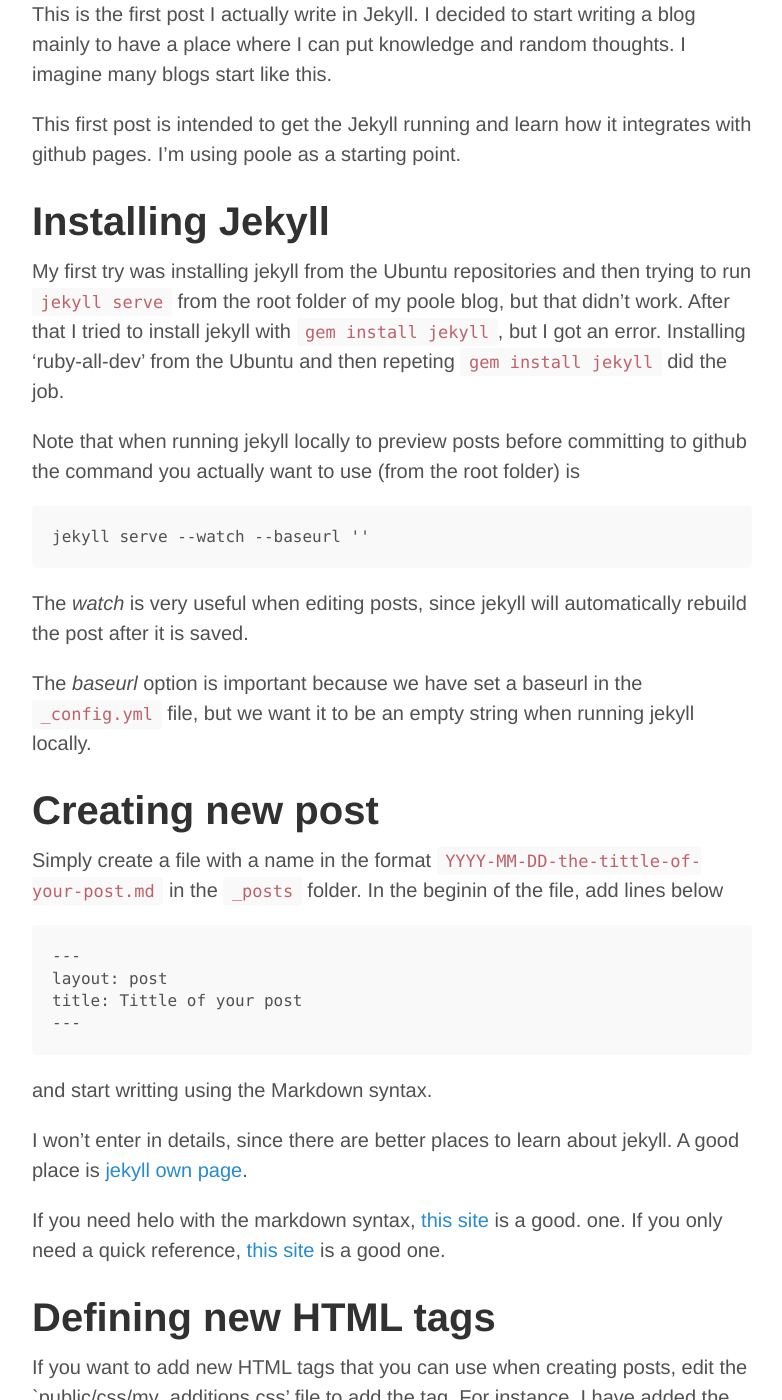
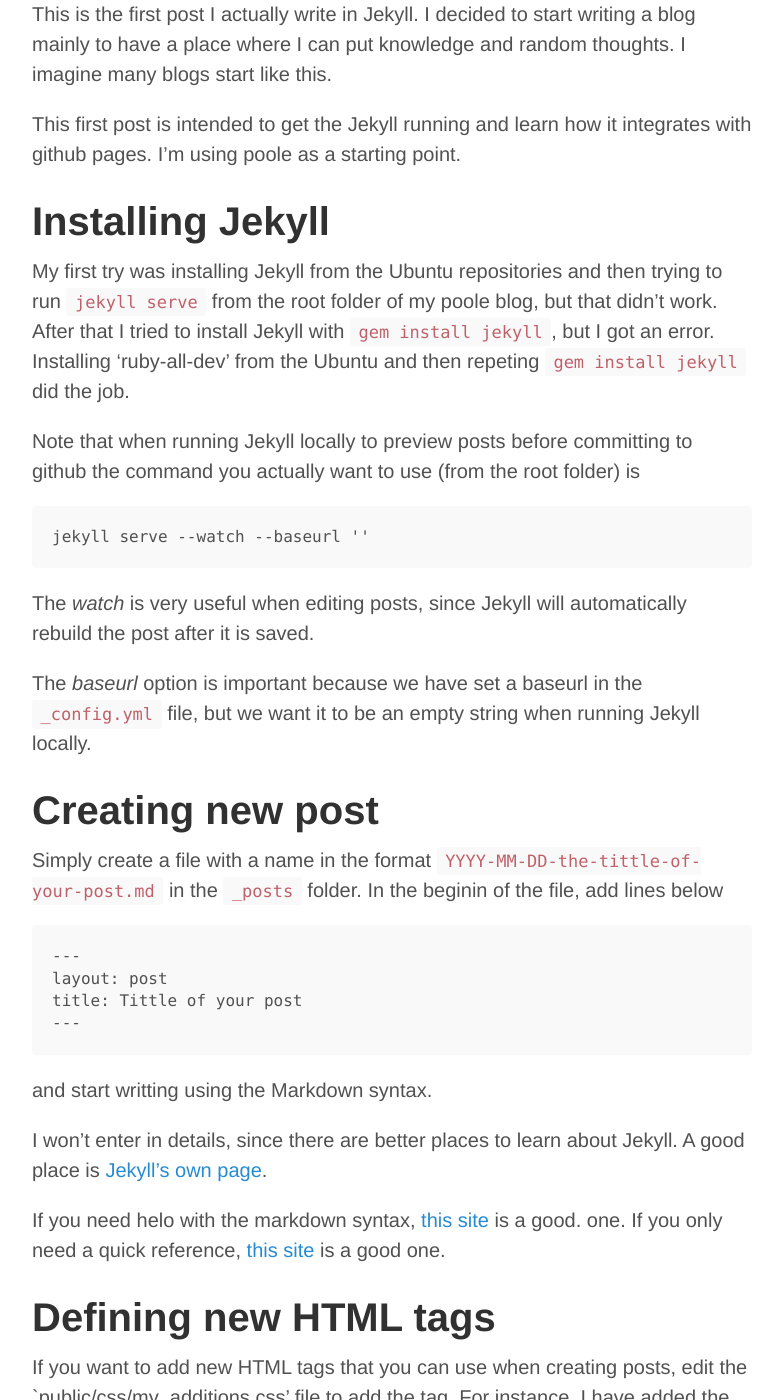
Before and after one commit to darcamo/darcamo.github.com, a Jekyll site: the page built from _posts/2014-08-01-the-first-post.md, in a window 1280 px wide and 1400 px high, scrolled down 232 px. Shown: the whole window, without its empty margins (248-1030 px from the left). Built offline with Jekyll 4.4.1, drawn with Linux system fonts in a browser that asks for light colours; Markdown is read by kramdown in place of the engine named in the settings.

```diff
--- a/_posts/2014-08-01-the-first-post.md
+++ b/_posts/2014-08-01-the-first-post.md
@@ -12,23 +12,23 @@ integrates with github pages. I'm using poole as a starting point.
 
 # Installing Jekyll #
 
-My first try was installing jekyll from the Ubuntu repositories and then
+My first try was installing Jekyll from the Ubuntu repositories and then
 trying to run `jekyll serve` from the root folder of my poole blog, but
-that didn't work. After that I tried to install jekyll with `gem install
+that didn't work. After that I tried to install Jekyll with `gem install
 jekyll`, but I got an error. Installing 'ruby-all-dev' from the Ubuntu and
 then repeting `gem install jekyll` did the job.
 
-Note that when running jekyll locally to preview posts before committing to
+Note that when running Jekyll locally to preview posts before committing to
 github the command you actually want to use (from the root folder) is
 
     jekyll serve --watch --baseurl ''
 
-The *watch* is very useful when editing posts, since jekyll will
+The *watch* is very useful when editing posts, since Jekyll will
 automatically rebuild the post after it is saved.
 
 The *baseurl* option is important because we have set a baseurl in the
 `_config.yml` file, but we want it to be an empty string when running
-jekyll locally.
+Jekyll locally.
 
 # Creating new post #
 
@@ -44,7 +44,7 @@ beginin of the file, add lines below
 and start writting using the Markdown syntax.
 
 I won't enter in details, since there are better places to learn about
-jekyll. A good place is [jekyll own page](http://jekyllrb.com/docs/home/).
+Jekyll. A good place is [Jekyll's own page](http://jekyllrb.com/docs/home/).
 
 
 If you need helo with the markdown syntax,
```
Also changed, not shown: _posts/2014-08-07-using_latex_equations_in_jekyll.md (+4 -4 lines).
